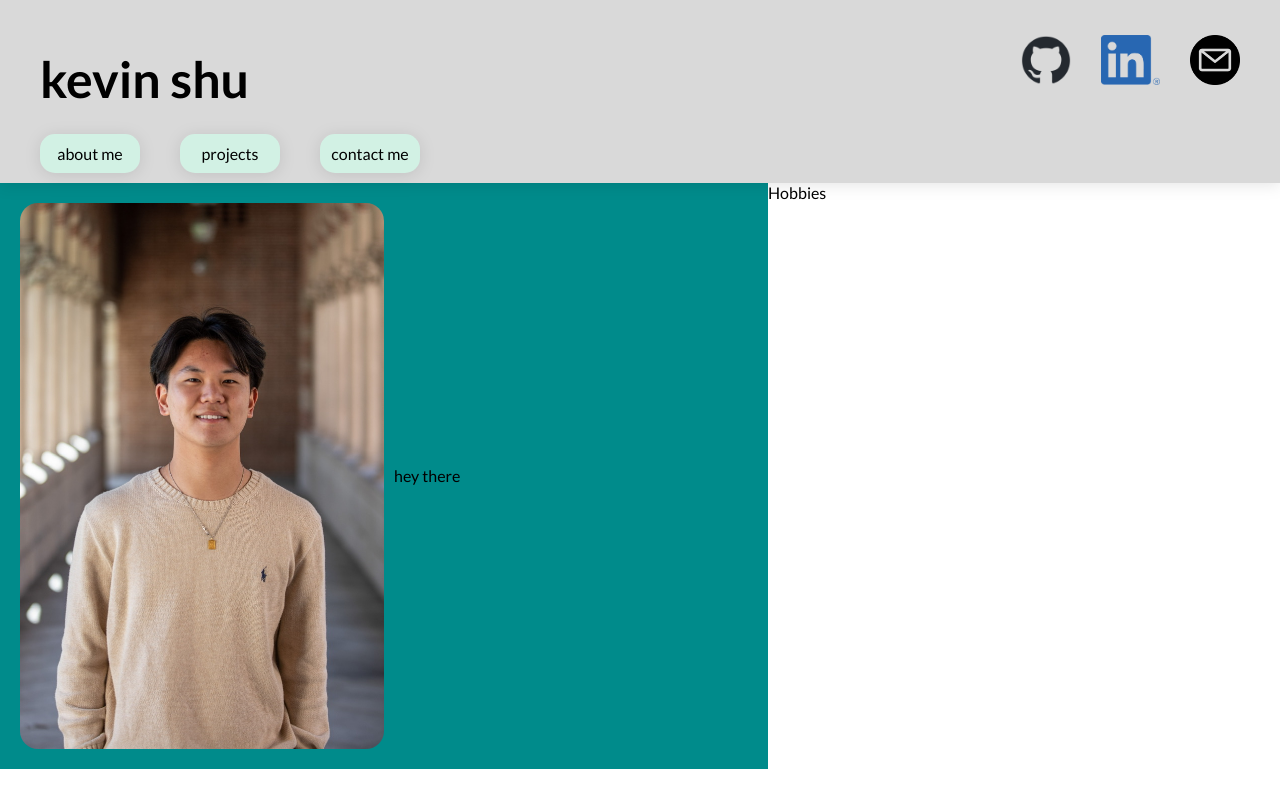
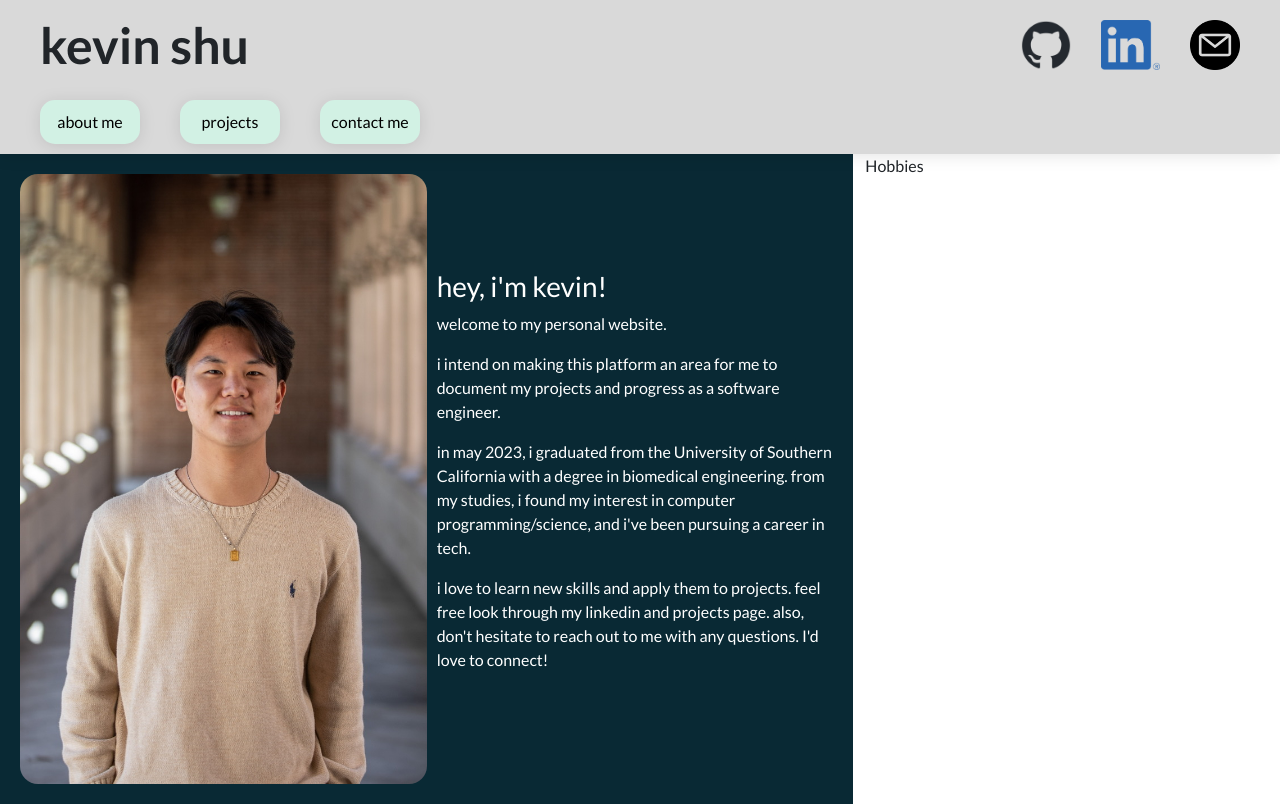
Before and after one commit to kyshu11027/portfolio, a React (Vite) app: page / in a window 1280 px wide. Built offline with nearby package versions, Linux system fonts and the light colour scheme.

Commit message:
adding text

```diff
--- a/index.html
+++ b/index.html
@@ -10,6 +10,12 @@
       href="https://fonts.googleapis.com/css2?family=Karla:wght@300;500&family=Lato:wght@300;400;700&display=swap"
       rel="stylesheet"
     />
+    <link
+      href="https://cdn.jsdelivr.net/npm/bootstrap@5.0.2/dist/css/bootstrap.min.css"
+      rel="stylesheet"
+      integrity="sha384-EVSTQN3/azprG1Anm3QDgpJLIm9Nao0Yz1ztcQTwFspd3yD65VohhpuuCOmLASjC"
+      crossorigin="anonymous"
+    />
 
     <title>Kevin Shu</title>
   </head>
--- a/src/components/AboutMe.jsx
+++ b/src/components/AboutMe.jsx
@@ -3,13 +3,33 @@ import "./about-me.css";
 
 const AboutMe = () => {
   return (
-    <div className="about-me-container">
-      <div className="about-me">
-        <img src="../src/assets/headshot.jpg" className="headshot" />
-        <p>hey there</p>
+    <div className="container-fluid">
+      <div className="about-me-container row">
+        <div className="about-me col-lg-8 col-md-7 col-sm-12">
+          <img src="../src/assets/headshot.jpg" className="headshot" />
+          <div className="about-me-text">
+            <h3>hey, i'm kevin!</h3>
+            <p>welcome to my personal website. </p>
+            <p>
+              i intend on making this platform an area for me to document my
+              projects and progress as a software engineer.
+            </p>
+            <p>
+              in may 2023, i graduated from the University of Southern
+              California with a degree in biomedical engineering. from my
+              studies, i found my interest in computer programming/science, and
+              i've been pursuing a career in tech.
+            </p>
+            <p>
+              i love to learn new skills and apply them to projects. feel free
+              look through my linkedin and projects page. also, don't hesitate
+              to reach out to me with any questions. I'd love to connect!
+            </p>
+          </div>
+        </div>
+
+        <div className="hobbies col-lg-4 col-md-5 col-sm-12">Hobbies</div>
       </div>
-
-      <div className="hobbies">Hobbies</div>
     </div>
   );
 };
--- a/src/components/about-me.css
+++ b/src/components/about-me.css
@@ -1,11 +1,16 @@
+.container-fluid {
+  padding: 0px;
+}
+
 .about-me-container {
   display: flex;
   font-family: Lato, sans-serif;
+  margin: 0px;
 }
 
 .about-me {
-  background-color: darkcyan;
-  width: 60%;
+  background-color: #092934;
+  /* width: 60%; */
   align-items: center;
   padding: 20px;
   display: flex;
@@ -16,3 +21,7 @@
   max-width: 50%;
   border-radius: 18px;
 }
+
+.about-me-text {
+  color: white;
+}
--- a/src/components/navbar.css
+++ b/src/components/navbar.css
@@ -45,6 +45,7 @@
     0px 2.9825618267059326px 7.456404209136963px rgba(0, 0, 0, 0.1)
   );
   cursor: pointer;
+  color: black;
 }
 
 .nav-link:hover {
```
